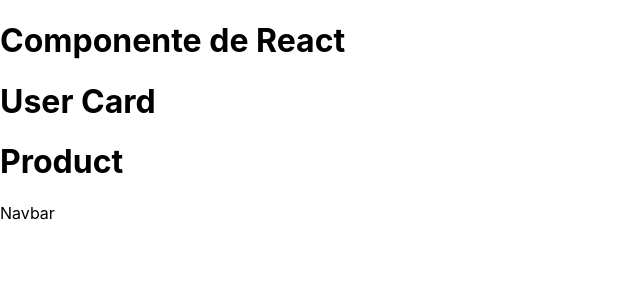
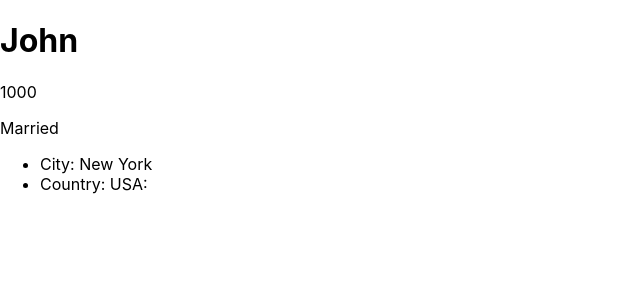
Before and after one commit to wlaurentec/curso-react-fazt-4horas, a React (Create React App) app: page / in a window 1280 px wide. Shown: the top 300 px of the page, without its empty margins (0-640 px from the left). Built offline with nearby package versions, Linux system fonts and the light colour scheme.

Commit message:
practica con props

```diff
--- a/src/Greeting.js
+++ b/src/Greeting.js
@@ -1,7 +1,21 @@
-export function Greeting() {
-  return <h1>Componente de React</h1>;
+export function Greeting({ title, name }) {
+  console.log(title, name);
+  return <h1>{title}</h1>;
 }
 
-export function UserCard() {
-  return <h1>User Card</h1>;
+export function UserCard(props) {
+  console.log(props);
+  return (
+    <div>
+      <h1>{props.name}</h1>
+      <p>{props.amount}</p>
+      <p>{props.married ? "Married" : "Not Married"}</p>
+      <ul>
+        <li>City: {props.address.city}</li>
+        <li>Country: {props.address.country}:</li>
+
+      </ul>
+
+    </div>
+  );
 }
--- a/src/index.js
+++ b/src/index.js
@@ -1,15 +1,19 @@
-import React from 'react';
-import ReactDOM from 'react-dom/client';
-import './index.css';
-import { Greeting, UserCard } from './Greeting';
-import Product, { Navbar } from './Product';
+import React from "react";
+import ReactDOM from "react-dom/client";
+import "./index.css";
+import { Greeting, UserCard } from "./Greeting";
+import Product, { Navbar } from "./Product";
 
-const root = ReactDOM.createRoot(document.getElementById('root'));
+const root = ReactDOM.createRoot(document.getElementById("root"));
+
 root.render(
   <React.StrictMode>
-    <Greeting />
-    <UserCard />
-    <Product />
-    <Navbar />
+    <UserCard
+      name="John"
+      amount={1000}
+      married={true}
+      points={[99, 22, 32]}
+      address={{ city: "New York", country: "USA" }}
+    />
   </React.StrictMode>
 );
```
Also changed, not shown: src/App.js (+0 -8 lines).
